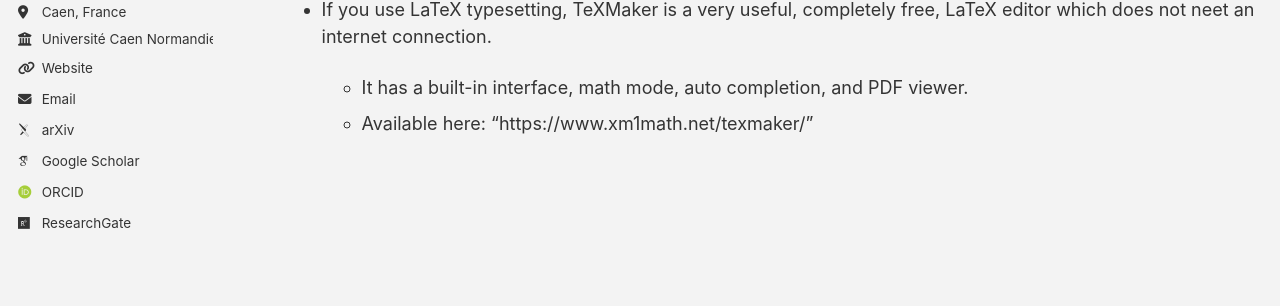
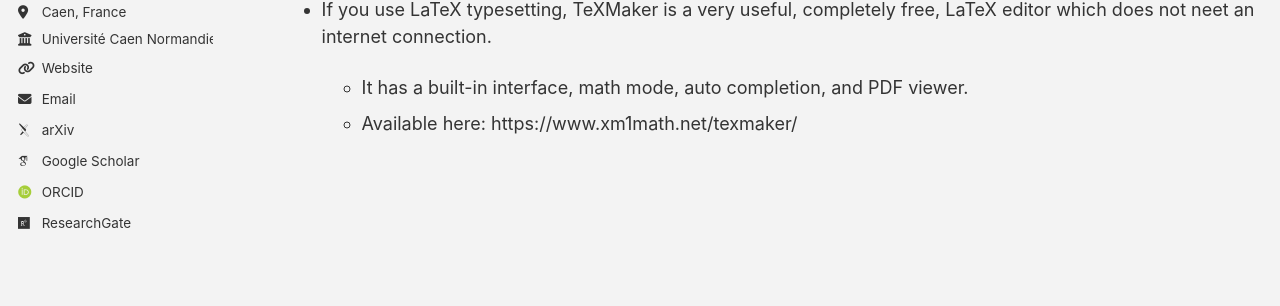
Before and after one commit to daviddubois5/daviddubois, a Jekyll site: the page built from _pages/cv.md, in a window 1280 px wide. Shown: the part 356-662 px from the top of the page. Built offline with Jekyll 4.4.1, drawn with Linux system fonts in a browser that asks for light colours; some web fonts are replaced; a script bundle is joined from its source files by our own code; library files that are not in the unit come from our copies.

Commit message:
Update cv.md

```diff
--- a/_pages/cv.md
+++ b/_pages/cv.md
@@ -18,4 +18,4 @@
 
 * If you use LaTeX typesetting, TeXMaker is a very useful, completely free, LaTeX editor which does not neet an internet connection.
   * It has a built-in interface, math mode, auto completion, and PDF viewer.
-  * Available here: "https://www.xm1math.net/texmaker/"
+  * Available here: https://www.xm1math.net/texmaker/
```
